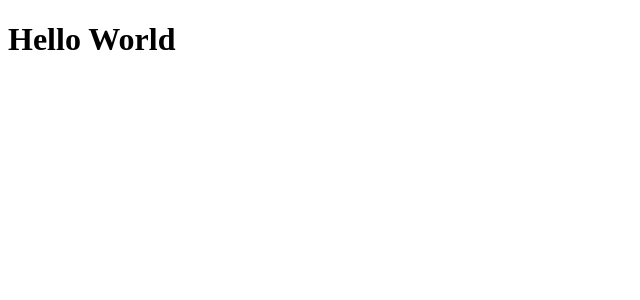
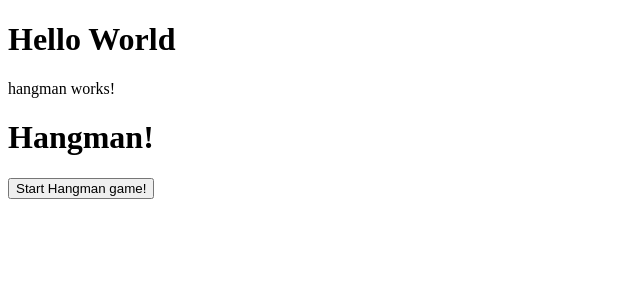
Before and after one commit to TempestRules/Brainstorm, an Angular app in the folder Website/WebElm/: page / in a window 1280 px wide. Shown: the top 300 px of the page, without its empty margins (0-640 px from the left). Built offline with nearby package versions, Linux system fonts and the light colour scheme.

Commit message:
Hangman started

```diff
--- a/Website/WebElm/src/app/app.component.html
+++ b/Website/WebElm/src/app/app.component.html
@@ -1 +1,3 @@
 <h1>Hello World</h1>
+
+<app-hangman></app-hangman>
--- a/Website/WebElm/src/app/app.module.ts
+++ b/Website/WebElm/src/app/app.module.ts
@@ -2,10 +2,12 @@ import { BrowserModule } from '@angular/platform-browser';
 import { NgModule } from '@angular/core';
 
 import { AppComponent } from './app.component';
+import { HangmanComponent } from './hangman/hangman.component';
 
 @NgModule({
   declarations: [
-    AppComponent
+    AppComponent,
+    HangmanComponent
   ],
   imports: [
     BrowserModule
--- /dev/null
+++ b/Website/WebElm/src/app/hangman/hangman.component.html
@@ -0,0 +1,4 @@
+<p>hangman works!</p>
+
+<h1>Hangman!</h1>
+<button (click)='game();'>Start Hangman game!</button>
--- /dev/null
+++ b/Website/WebElm/src/app/hangman/hangman.component.ts
@@ -0,0 +1,54 @@
+import { Component, OnInit } from '@angular/core';
+
+@Component({
+  selector: 'app-hangman',
+  templateUrl: './hangman.component.html',
+  styleUrls: ['./hangman.component.css']
+})
+export class HangmanComponent implements OnInit {
+
+  constructor() { }
+
+  ngOnInit(): void {
+  }
+
+  game(): void {
+    let words = ['javascript', 'typescript', 'brainstorm', 'programming'];
+
+    let word = words[Math.floor(Math.random() * words.length)];
+
+    let answer = [];
+    for (let i = 0; i < word.length; i++) {
+      answer[i] = '_';
+    }
+
+    let remainingLetters = word.length;
+
+    //The game loop
+    while(remainingLetters > 0) {
+      alert(answer.join(' '));
+
+      let guess = prompt("Guess a letter, or click Cancel to stop playing");
+
+      if (guess === null) {
+        //End the game
+        break;
+      } else if (guess.length !== 1) {
+        alert("Please enter a single letter.");
+      } else {
+        //Update the game
+        for (let j = 0; j < word.length; j++) {
+          if (word[j] === guess) {
+            answer[j] = guess;
+            remainingLetters--;
+          }
+        }
+      }
+    }
+
+    //Congratulations to the player.
+    alert(answer.join(' '));
+    alert('Good job! The answer was ' + word);
+  }
+
+}
```
Also changed, not shown: Website/WebElm/src/app/hangman/hangman.component.css (added), 1 other file (tests, documents, lock files or other folders).
